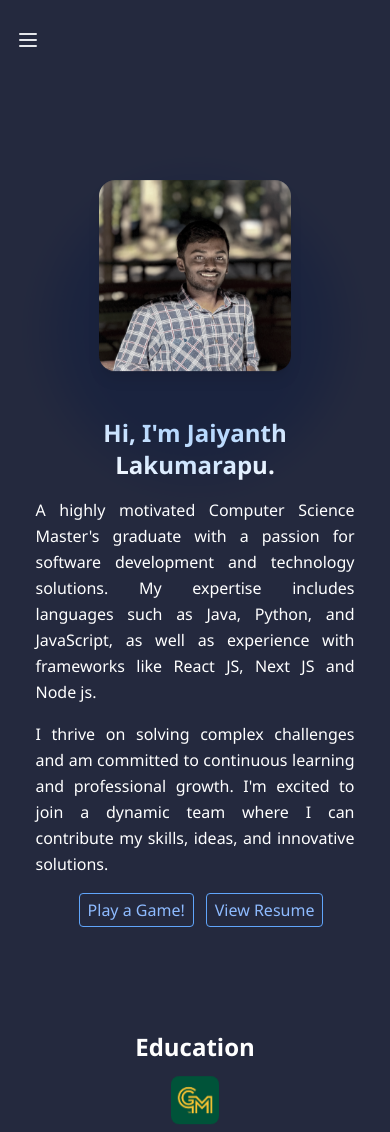
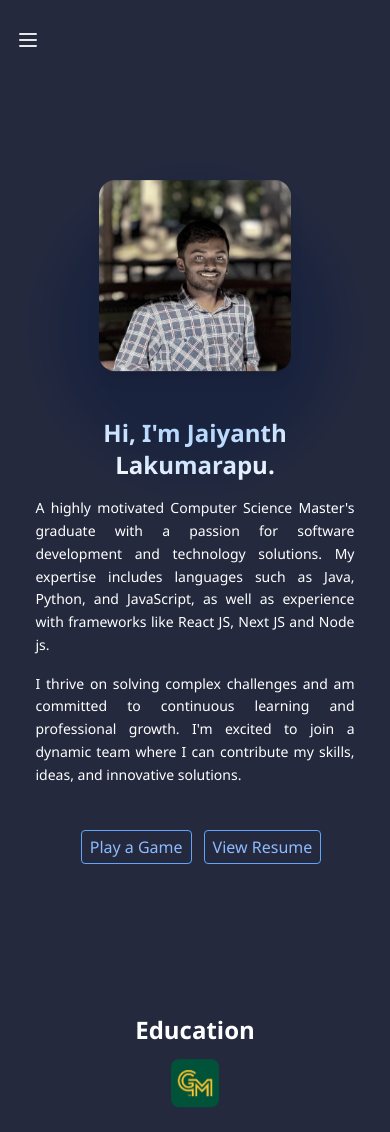
Before and after one commit to jaiyanth10/portfolio, a React (Create React App) app: page / in a window 390 px wide. Shown: the top 1132 px of the page. Built offline with nearby package versions, Linux system fonts and the light colour scheme.

Commit message:
font size and button positions changed

```diff
--- a/src/components/homePage.jsx
+++ b/src/components/homePage.jsx
@@ -24,19 +24,19 @@ export default function About() {
           <h3 className="text-2xl sm:text-3xl font-bold mb-4 pt-2">
             Hi, I'm Jaiyanth Lakumarapu.
           </h3>
-          <p className="text-base sm:text-lg leading-relaxed mb-4 text-justify">
+          <p className=" text-sm sm:text-lg leading-relaxed mb-4 text-justify">
             A highly motivated Computer Science Master's graduate with a passion
             for software development and technology solutions. My expertise
             includes languages such as Java, Python, and JavaScript, as well as
             experience with frameworks like React JS, Next JS and Node js.
           </p>
-          <p className="text-base sm:text-lg leading-relaxed mb-4 text-justify">
+          <p className="text-sm sm:text-lg leading-relaxed mb-4 text-justify">
             I thrive on solving complex challenges and am committed to
             continuous learning and professional growth. I'm excited to join a
             dynamic team where I can contribute my skills, ideas, and innovative
             solutions.
           </p>
-          <div className="flex flex-row ">
+          <div className="flex flex-row mt-7">
             {/*Game Button*/}
             <div className="text-[#8EBBFF] text-base md:text-md px-2 py-1 border border-blue-400 rounded hover:bg-gray-900 flex items-center mb-2 ml-3 cursor-pointer">
               <a
@@ -44,7 +44,7 @@ export default function About() {
                 target="_blank"
                 rel="noopener noreferrer"
               >
-                Play a Game!
+                Play a Game
               </a>
             </div>
             {/* Contact Me Button */}
```
